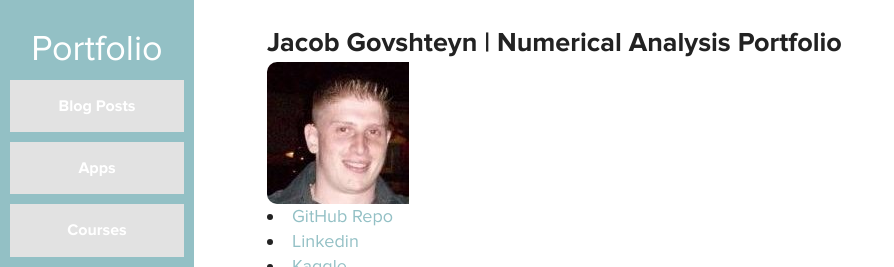
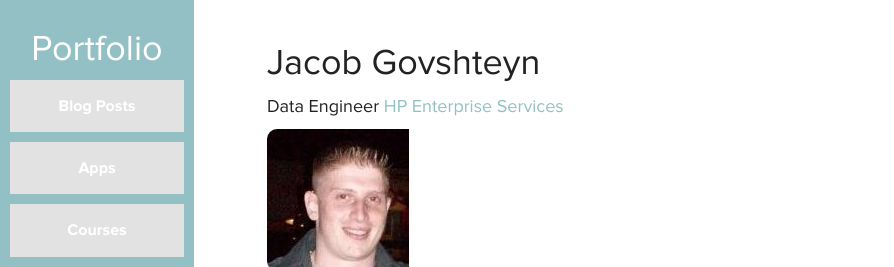
Before and after one commit to yasha0b1/portfolio, a plain HTML site: page index.html in a window 1280 px wide. Shown: the top 267 px of the page, without its empty margins (0-894 px from the left). Drawn offline with nearby package versions, Linux system fonts and the light colour scheme.

Commit message:
update title

```diff
--- a/index.html
+++ b/index.html
@@ -6,7 +6,7 @@
     <meta name="description" content="">
     <meta name="viewport" content="width=device-width, initial-scale=1">
 
-    <title>Portfolio</title>
+
 
 
 	<link rel="stylesheet" href="https://maxcdn.bootstrapcdn.com/font-awesome/4.3.0/css/font-awesome.min.css">
@@ -56,7 +56,13 @@
     <div class="main-container">
       <div class="main wrapper clearfix">
         <article>
-          <header>Jacob Govshteyn | Numerical Analysis Portfolio</header>
+          <header>
+		          <h1>Jacob Govshteyn</h1>
+
+		  </header>
+		<p>
+			Data Engineer <a href=https://www.hpe.com/us/en/home.html/>HP Enterprise Services</a>
+        </p>
           <section>
 
               <div class="image-container rounded-corners">
```
Also changed, not shown: analysis.html (+1 -1 lines), apps.html (+1 -1 lines), courses.html (+1 -1 lines).
